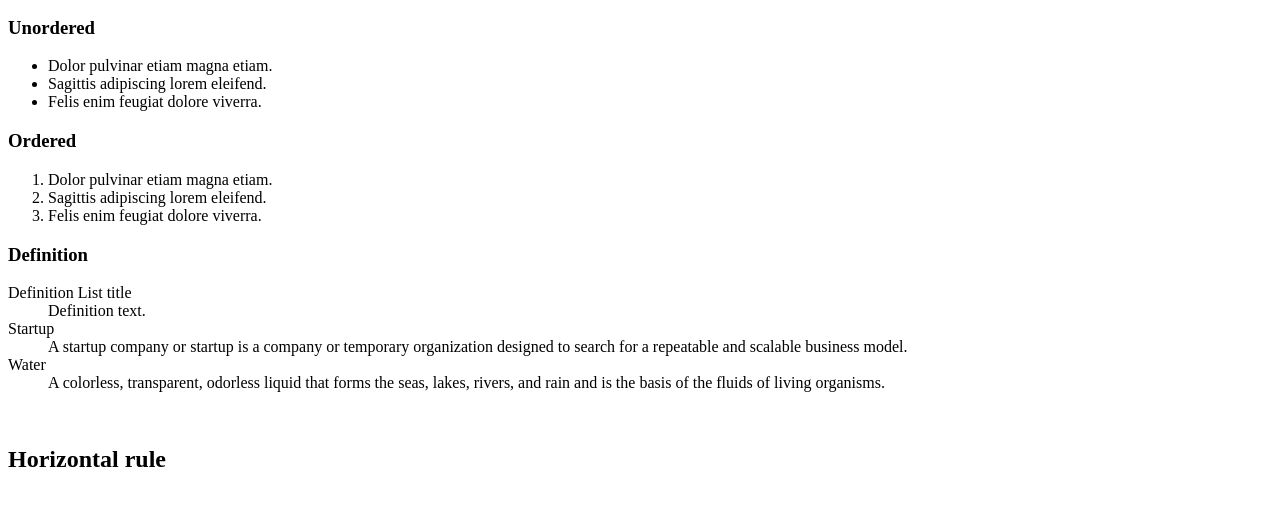
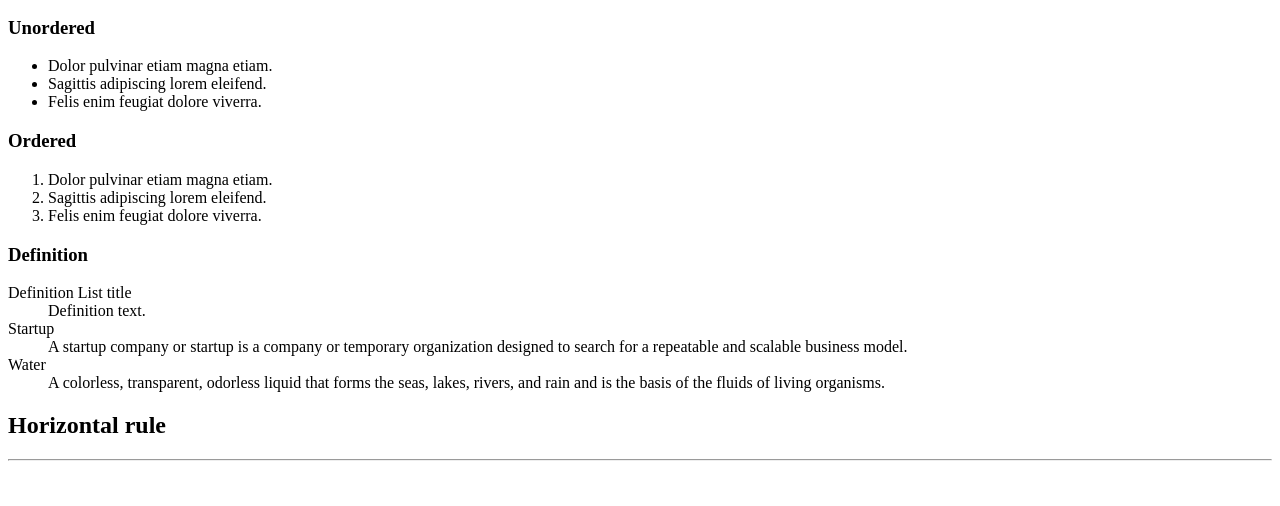
Before and after one commit to JimmyHernandez/holbertonschool-web_front_end, a plain HTML site: page html_advanced/28-styleguide.html in a window 1280 px wide. Shown: the part 536-1042 px from the top of the page. After the commit the page ends 1005 px from the top, so only its background shows below. Drawn offline with Linux system fonts and the light colour scheme.

Commit message:
fix all edge cases

```diff
--- a/html_advanced/28-styleguide.html
+++ b/html_advanced/28-styleguide.html
@@ -72,12 +72,14 @@
                     </dl>
                 </div>
             </section>
-            <br><!--Horizontal rule </main> -->
+            <!--Horizontal rule </main> -->
             <section>
                 <header>
                     <h2>Horizontal rule</h2>
                 </header>
-                <div><br></div>
+                <div>
+                    <hr>
+                </div>
             </section>
             <footer>
 
```
